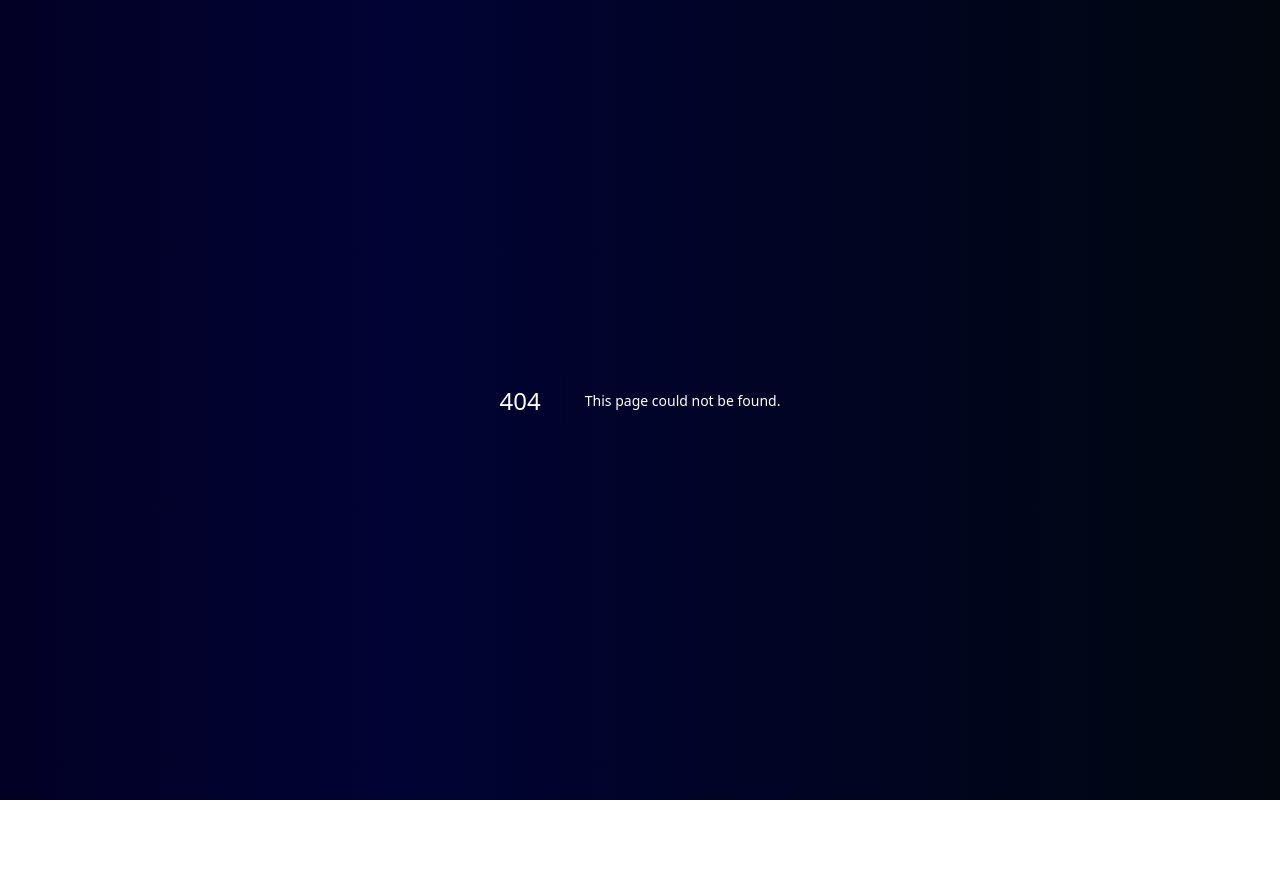
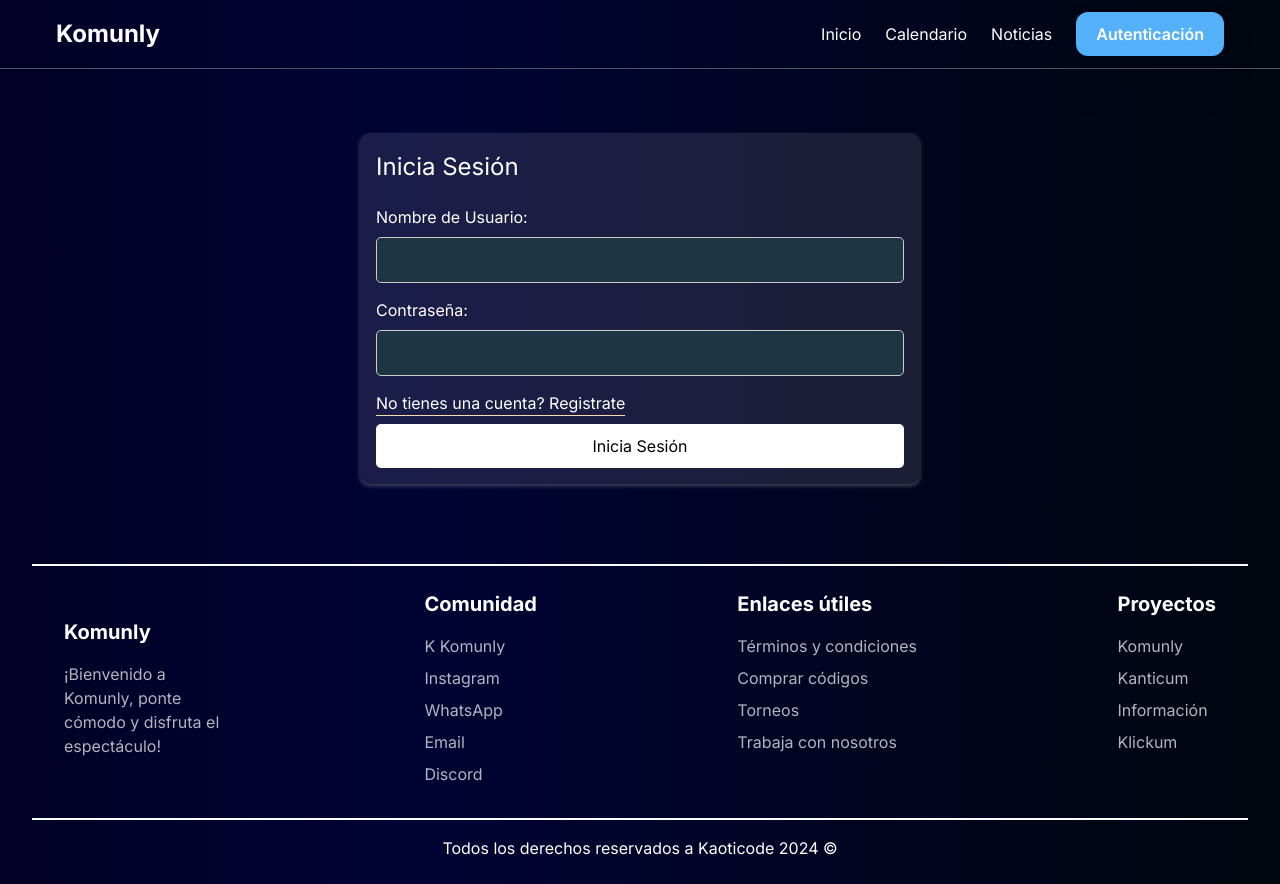
Before and after one commit to Kaoticode/komunly_web, a Next.js app: page /Auth in a window 1280 px wide. Before the commit this address had no page. Before the commit the page ends 800 px from the top, so only its background shows below. Built offline with nearby package versions, Linux system fonts and the light colour scheme.

Commit message:
se corrige Roteo de componente Auth y se le agrega el componente Navbar y Footer

```diff
--- a/src/components/Auth/Auth.css
+++ b/src/app/Auth/Auth.css
@@ -1,6 +1,6 @@
 .card-container {
   width: 100%;
-  height: 100vh;
+  margin-top: 4rem;
   display: flex;
   justify-content: center;
   color: #ffff;
--- a/src/components/Auth/Auth.jsx
+++ b/src/app/Auth/Auth.jsx
@@ -1,6 +1,6 @@
 "use client";
-import LoginForm from "../LoginForm/LoginForm";
-import RegisterForm from "../RegisterForm/RegisterForm";
+import LoginForm from "@/components/LoginForm/LoginForm";
+import RegisterForm from "@/components/RegisterForm/RegisterForm";
 import { useState } from "react";
 import "./Auth.css";
 
@@ -9,7 +9,6 @@ const Auth = () => {
 
   const toggleForm = () => {
     setShowLogin(!showLogin);
-    console.log(showLogin);
   };
   return (
     <div className="card-container">
--- /dev/null
+++ b/src/app/Auth/page.js
@@ -0,0 +1,12 @@
+import Auth from "./Auth";
+import Navbar from "@/components/Navbar";
+import { Footer } from "@/components/Footer";
+export default function auth() {
+  return (
+    <main>
+      <Navbar />
+      <Auth />
+      <Footer />
+    </main>
+  );
+}
--- a/src/app/page.js
+++ b/src/app/page.js
@@ -3,7 +3,6 @@ import Hero from '@/landing-components/Hero'
 import Counter from '@/landing-components/Counter'
 import Servicios from '@/landing-components/Servicios'
 import { Footer } from '@/components/Footer'
-import Auth from '@/components/Auth/Auth'
 
 export default function Home() {
   return (
@@ -13,7 +12,6 @@ export default function Home() {
         <Hero />
         <Counter />
         <Servicios />
-        <Auth />
       </main>
       <Footer />
     </>
--- a/src/components/LoginForm/LoginForm.jsx
+++ b/src/components/LoginForm/LoginForm.jsx
@@ -1,31 +1,35 @@
 "use client";
-import React, { useEffect, useState } from "react";
+import React, { useEffect, useState, useRef } from "react";
 import Login from "./Login.jsx";
 
 const LoginForm = ({ toggleForm }) => {
+  //se generan los estados de usuario y contraseña
   const [username, setUsername] = useState("");
   const [password, setPassword] = useState("");
   const [response, setResponse] = useState("");
   const [access_token, setAccess_token] = useState("");
   const [refresh_token, setRefresh_token] = useState("");
 
-  const loader = document.querySelector(".loader");
-  const form = document.querySelector(".login-form");
+  //se referencia el spiner y el formulario
+  const loader = useRef();
+  const form = useRef();
 
+  //se ejecuta cuando el estado de respuesta cambia
   useEffect(() => {
     if (response === 200) {
-      loader.classList.add("hidden-auth");
-      form.classList.remove("hidden-auth");
+      loader.current.classList.add("hidden-auth");
+      form.current.classList.remove("hidden-auth");
       setResponse("");
       console.log("access_token:", access_token);
       console.log("refresh_token:", refresh_token);
     }
   }, [response]);
 
+  // funcion para manejar el envio del formulario
   const handleSubmit = (e) => {
     e.preventDefault();
-    loader.classList.remove("hidden-auth");
-    form.classList.add("hidden-auth");
+    loader.current.classList.remove("hidden-auth");
+    form.current.classList.add("hidden-auth");
 
     // Aquí iría la lógica para enviar los datos del formulario al backend
     Login(username, password, setResponse, setAccess_token, setRefresh_token);
@@ -33,8 +37,8 @@ const LoginForm = ({ toggleForm }) => {
 
   return (
     <>
-      <span className="loader hidden-auth spiner"></span>
-      <form onSubmit={handleSubmit} className="login-form front card ">
+      <span className="loader hidden-auth spiner" ref={loader}></span>
+      <form onSubmit={handleSubmit} className="login-form front card" ref={form}>
         <h2 className="form-title">Inicia Sesión</h2>
         <div className="form-group">
           <label htmlFor="username" className="label">Nombre de Usuario:</label>
--- a/src/components/Navbar.js
+++ b/src/components/Navbar.js
@@ -1,18 +1,18 @@
 "use client";
 
-import { useState } from 'react'
-import { Dialog, DialogPanel } from '@headlessui/react'
-import { Bars3Icon, XMarkIcon } from '@heroicons/react/24/solid'
-import Link from 'next/link'
+import { useState } from "react";
+import { Dialog, DialogPanel } from "@headlessui/react";
+import { Bars3Icon, XMarkIcon } from "@heroicons/react/24/solid";
+import Link from "next/link";
 
 const navigation = [
-    { name: 'Inicio', href: '/' },
-    { name: 'Calendario', href: '#Nosotros' },
-    { name: 'Noticias', href: '#Servicios' }
-]
+  { name: "Inicio", href: "/" },
+  { name: "Calendario", href: "#Nosotros" },
+  { name: "Noticias", href: "#Servicios" },
+];
 
 export default function Navbar() {
-    const [mobileMenuOpen, setMobileMenuOpen] = useState(false)
+  const [mobileMenuOpen, setMobileMenuOpen] = useState(false);
 
   return (
     <div>
@@ -20,7 +20,9 @@ export default function Navbar() {
         <nav className="flex items-center justify-between p-3 lg:px-14 border-b-[1px] border-gray-600">
           <div className="flex lg:flex-1">
             <Link href="/" className="-m-1.5 p-1.5">
-                            <span className='text-white text-2xl font-bold text-primary'>Komunly</span>
+              <span className="text-white text-2xl font-bold text-primary">
+                Komunly
+              </span>
             </Link>
           </div>
           <div className="flex lg:hidden">
@@ -34,22 +36,33 @@ export default function Navbar() {
           </div>
           <div className="hidden items-center lg:flex lg:gap-x-6">
             {navigation.map((item) => (
-                            <Link key={item.name} href={item.href} className="text-white leading-6 hover:text-[#54b0f9] hover:transition-all">
+              <Link
+                key={item.name}
+                href={item.href}
+                className="text-white leading-6 hover:text-[#54b0f9] hover:transition-all"
+              >
                 {item.name}
               </Link>
             ))}
 
-                        <Link href="#" className="flex bg-[#54b0f9] shadow-2xl p-2.5 px-5 rounded-xl text-base font-semibold leading-6 text-white items-center transition ease-in-out delay-150 hover:bg-[#296596] hover:-translate-y-1 hover:scale-100 duration-300">
+            <Link
+              href="/Auth"
+              className="flex bg-[#54b0f9] shadow-2xl p-2.5 px-5 rounded-xl text-base font-semibold leading-6 text-white items-center transition ease-in-out delay-150 hover:bg-[#296596] hover:-translate-y-1 hover:scale-100 duration-300"
+            >
               Autenticación
             </Link>
           </div>
         </nav>
-                <Dialog open={mobileMenuOpen} onClose={setMobileMenuOpen} className="lg:hidden">
+        <Dialog
+          open={mobileMenuOpen}
+          onClose={setMobileMenuOpen}
+          className="lg:hidden"
+        >
           <div className="fixed inset-0 z-50" />
           <DialogPanel className="fixed inset-y-0 right-0 z-50 w-full overflow-y-auto bg-black px-6 py-6 sm:max-w-sm sm:ring-1 sm:ring-gray-900/10">
             <div className="flex items-center justify-between">
               <Link href="/" className="-m-1.5 p-1.5">
-                                <span className='text-4xl font-bold text-primary'>Komunly</span>
+                <span className="text-4xl font-bold text-primary">Komunly</span>
               </Link>
               <button
                 type="button"
@@ -74,7 +87,7 @@ export default function Navbar() {
                 </div>
                 <div className="py-6">
                   <Link
-                                        href="#"
+                    href="/Auth"
                     className="-mx-3 block rounded-lg px-3 py-2.5 text-base font-semibold leading-7 text-gray-900 hover:bg-[#210246] hover:text-white"
                   >
                     Autenticación
@@ -86,5 +99,5 @@ export default function Navbar() {
         </Dialog>
       </header>
     </div>
-    )
+  );
 }
--- a/src/components/RegisterForm/RegisterForm.jsx
+++ b/src/components/RegisterForm/RegisterForm.jsx
@@ -1,30 +1,35 @@
 "use client";
-import React, { useEffect, useState } from "react";
+import React, { useEffect, useState, useRef } from "react";
 import Register from "./Register";
 
 const RegisterForm = ({ toggleForm }) => {
+
+  //se generan los estados de usuario y contraseña
   const [username, setUsername] = useState("");
   const [useremail, setUseremail] = useState("");
   const [password, setPassword] = useState("");
   const [repeatpassword, setRepeatpassword] = useState("");
   const [response, setResponse] = useState("");
 
-  const loader = document.querySelector(".loader");
-  const form = document.querySelector(".login-form");
+  //se referencia el spiner y el formulario
+  const loader = useRef();
+  const form = useRef();
 
+  //se ejecuta cuando el estado de respuesta cambia
   useEffect(() => {
     if (response === 200) {
       toggleForm();
       setResponse("");
-      loader.classList.add("hidden-auth");
-      form.classList.remove("hidden-auth");
+      loader.current.classList.add("hidden-auth");
+      form.current.classList.remove("hidden-auth");
     }
   }, [response]);
 
+  // funcion para manejar el envio del formulario
   const handleSubmit = (e) => {
     e.preventDefault();
-    loader.classList.remove("hidden-auth");
-    form.classList.add("hidden-auth");
+    loader.current.classList.remove("hidden-auth");
+    form.current.classList.add("hidden-auth");
 
     // Aquí iría la lógica para enviar los datos del formulario al backend
     if (password === repeatpassword) {
@@ -36,8 +41,8 @@ const RegisterForm = ({ toggleForm }) => {
 
   return (
     <>
-      <span className="loader hidden-auth spiner"></span>
-      <form onSubmit={handleSubmit} className="login-form card">
+      <span className="loader hidden-auth spiner" ref={loader}></span>
+      <form onSubmit={handleSubmit} className="login-form card" ref={form}>
         <h2 className="form-title">Registrate</h2>
         <div className="form-group">
           <label htmlFor="username" className="label">Nombre de Usuario:</label>
```
Lines whose indentation alone changed are shown as unchanged.
